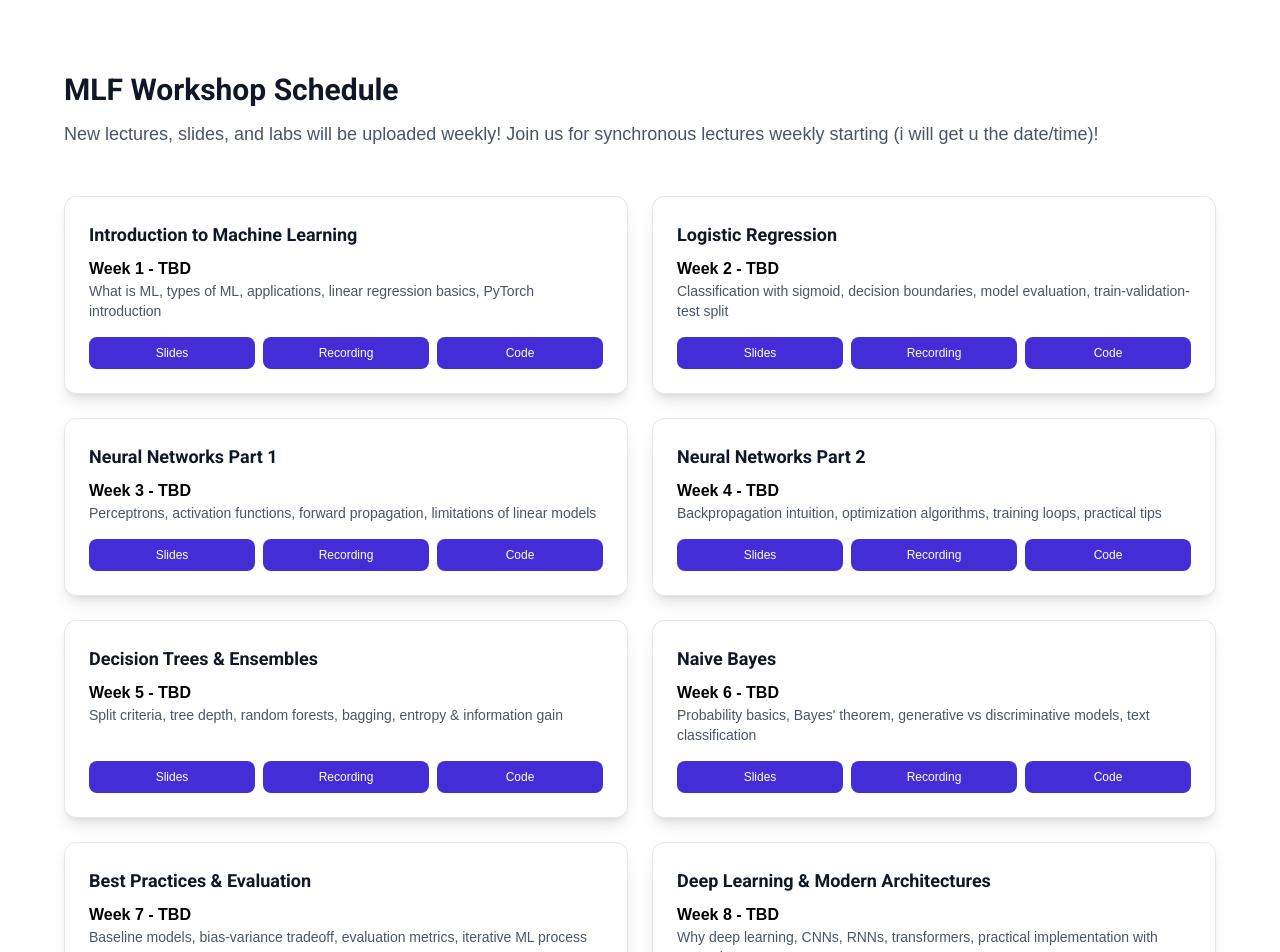
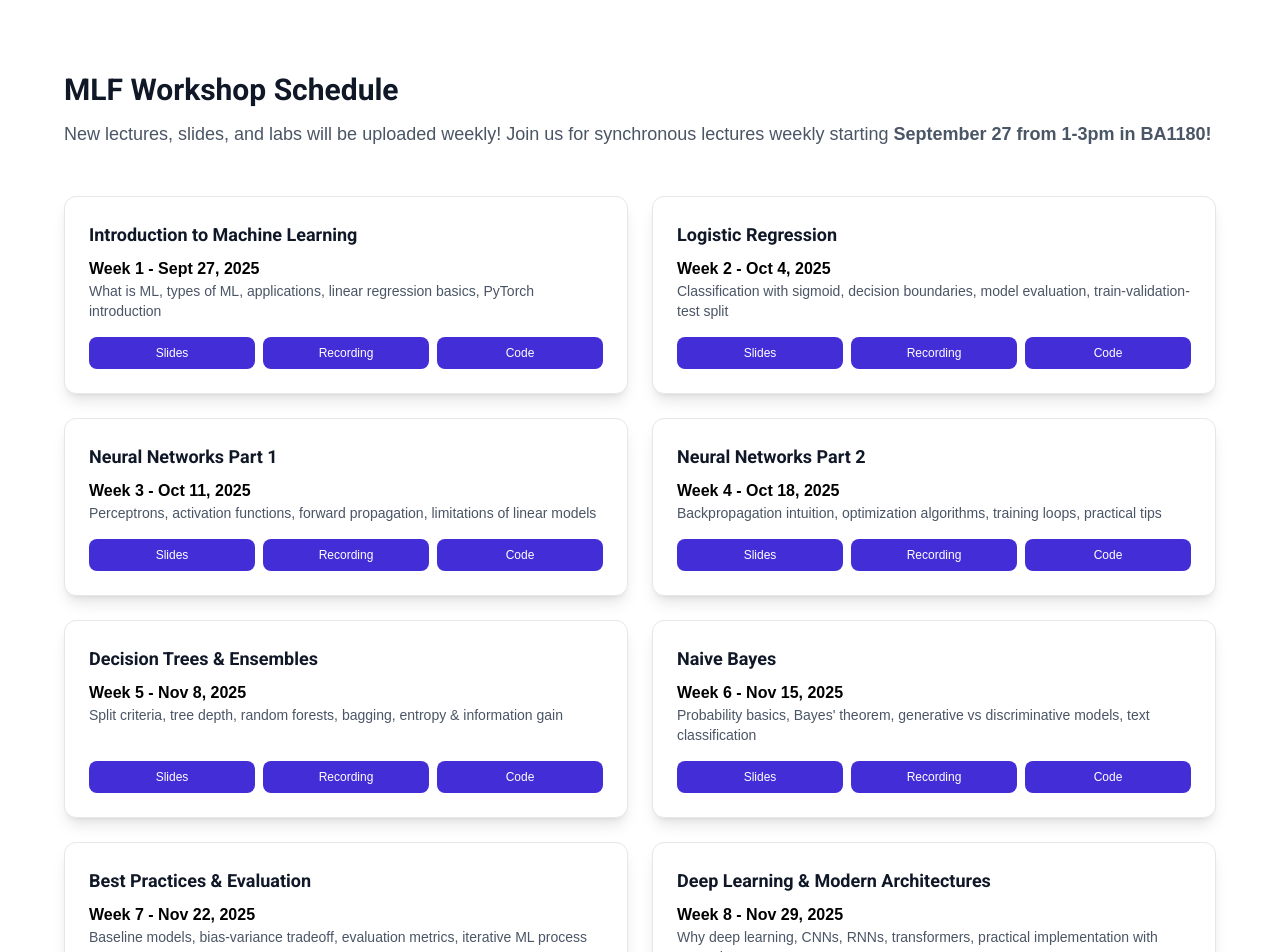
Before and after one commit to UTMIST/UTMIST, a Next.js app in the folder client/: page /ml-fundamentals in a window 1280 px wide. Shown: the part 760-1712 px from the top of the page. Built offline with nearby package versions, Linux system fonts and the light colour scheme.

Commit message:
style: edit content

```diff
--- a/client/src/app/ml-fundamentals/page.tsx
+++ b/client/src/app/ml-fundamentals/page.tsx
@@ -37,49 +37,49 @@ const weekData = [
     weekNumber: 1,
     title: "Introduction to Machine Learning",
     description: "What is ML, types of ML, applications, linear regression basics, PyTorch introduction",
-    date: "TBD"
+    date: "Sept 27, 2025"
   },
   {
     weekNumber: 2,
     title: "Logistic Regression",
     description: "Classification with sigmoid, decision boundaries, model evaluation, train-validation-test split",
-    date: "TBD"
+    date: "Oct 4, 2025"
   },
   {
     weekNumber: 3,
     title: "Neural Networks Part 1",
     description: "Perceptrons, activation functions, forward propagation, limitations of linear models",
-    date: "TBD"
+    date: "Oct 11, 2025"
   },
   {
     weekNumber: 4,
     title: "Neural Networks Part 2",
     description: "Backpropagation intuition, optimization algorithms, training loops, practical tips",
-    date: "TBD"
+    date: "Oct 18, 2025"
   },
   {
     weekNumber: 5,
     title: "Decision Trees & Ensembles",
     description: "Split criteria, tree depth, random forests, bagging, entropy & information gain",
-    date: "TBD"
+    date: "Nov 8, 2025"
   },
   {
     weekNumber: 6,
     title: "Naive Bayes",
     description: "Probability basics, Bayes' theorem, generative vs discriminative models, text classification",
-    date: "TBD"
+    date: "Nov 15, 2025"
   },
   {
     weekNumber: 7,
     title: "Best Practices & Evaluation",
     description: "Baseline models, bias-variance tradeoff, evaluation metrics, iterative ML process",
-    date: "TBD"
+    date: "Nov 22, 2025"
   },
   {
     weekNumber: 8,
     title: "Deep Learning & Modern Architectures",
     description: "Why deep learning, CNNs, RNNs, transformers, practical implementation with PyTorch",
-    date: "TBD"
+    date: "Nov 29, 2025"
   }
 ];
 
@@ -562,7 +562,7 @@ function ScheduleSection({ weekData, onOpenModal }: ScheduleSectionProps) {
         <div className="text-left mb-12 mt-8 sm:mt-0">
           <h2 className="text-3xl font-bold text-gray-900 mb-3">MLF Workshop Schedule</h2>
           <p className="text-lg text-gray-600">
-            New lectures, slides, and labs will be uploaded weekly! Join us for synchronous lectures weekly starting (i will get u the date/time)!
+            New lectures, slides, and labs will be uploaded weekly! Join us for synchronous lectures weekly starting <b>September 27 from 1-3pm in BA1180!</b>
           </p>
         </div>
 
@@ -823,7 +823,7 @@ export default function MachineLearningFundamentals() {
           title: "Phase 1",
           items: [
             "Learn basics of ML through workshops",
-            "Hands on learning with peers",
+            "Collaborative learning with peers",
             "Build foundational knowledge for ML"
           ],
           icon: blueTick,
```
